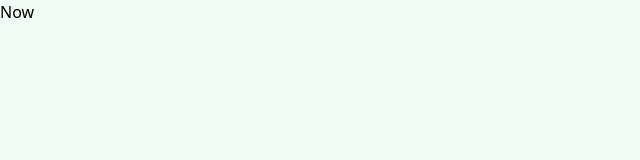
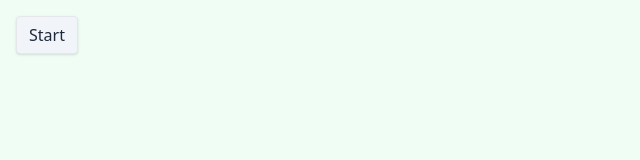
Before and after one commit to maxzz/srp-play-tssrp6a, a React (Vite) app: page / in a window 1280 px wide. Shown: the top 160 px of the page, without its empty margins (0-640 px from the left). Built offline with nearby package versions, Linux system fonts and the light colour scheme.

Commit message:
WIP. add Section2_Main skeleton

```diff
--- a/src/App.tsx
+++ b/src/App.tsx
@@ -1,7 +1,9 @@
+import { Section2_Main } from "./components/section2_main";
+
 export function App() {
     return (
         <div className="h-screen bg-green-50">
-            Now
+            <Section2_Main />
         </div>
     );
 }
--- /dev/null
+++ b/src/components/section2_main/index.tsx
@@ -0,0 +1,7 @@
+export function Section2_Main() {
+    return (
+        <div className="p-4 text-slate-800">
+            <button className="px-3 py-1.5 bg-slate-100 border-state-300 border rounded shadow">Start</button>
+        </div>
+    );
+}
```
